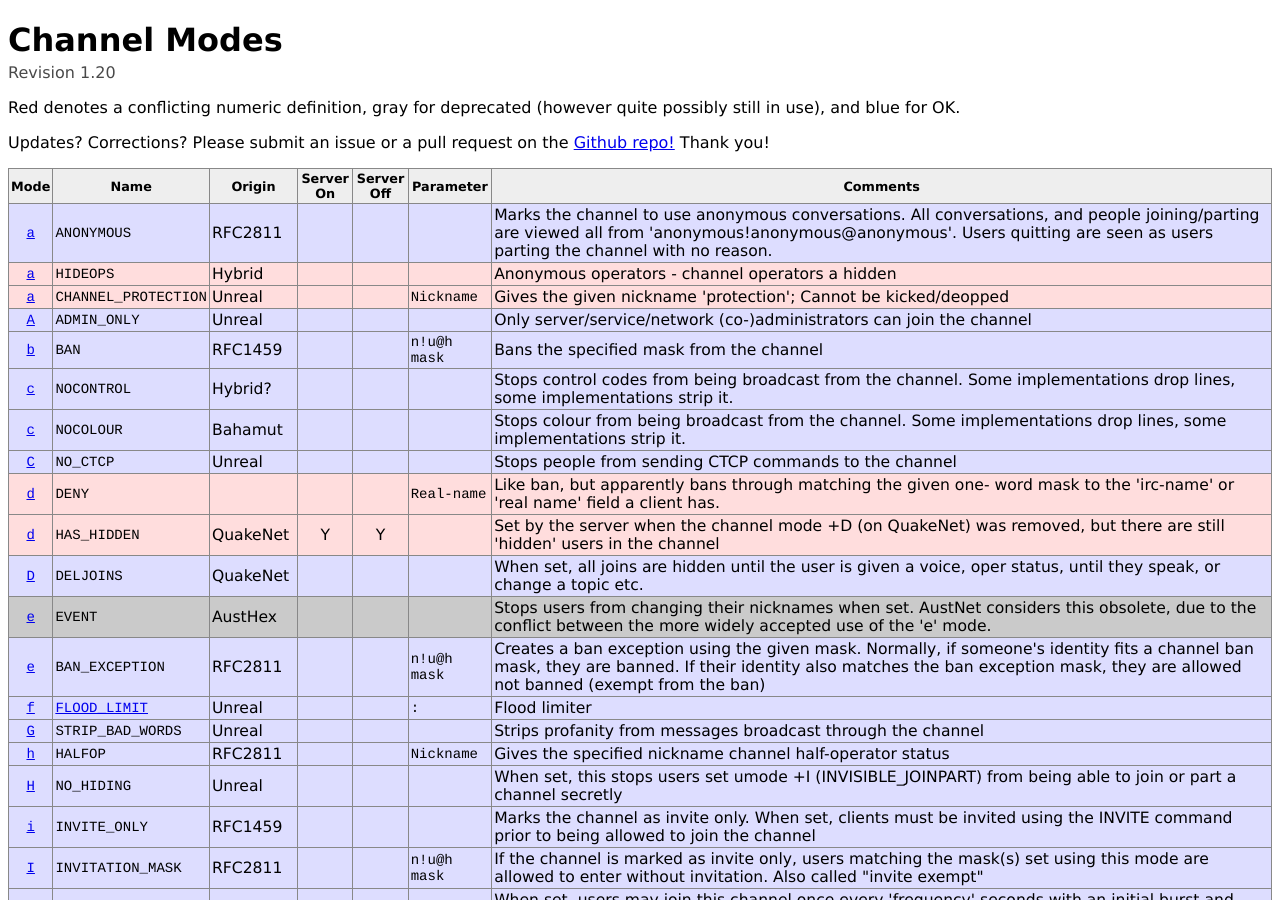
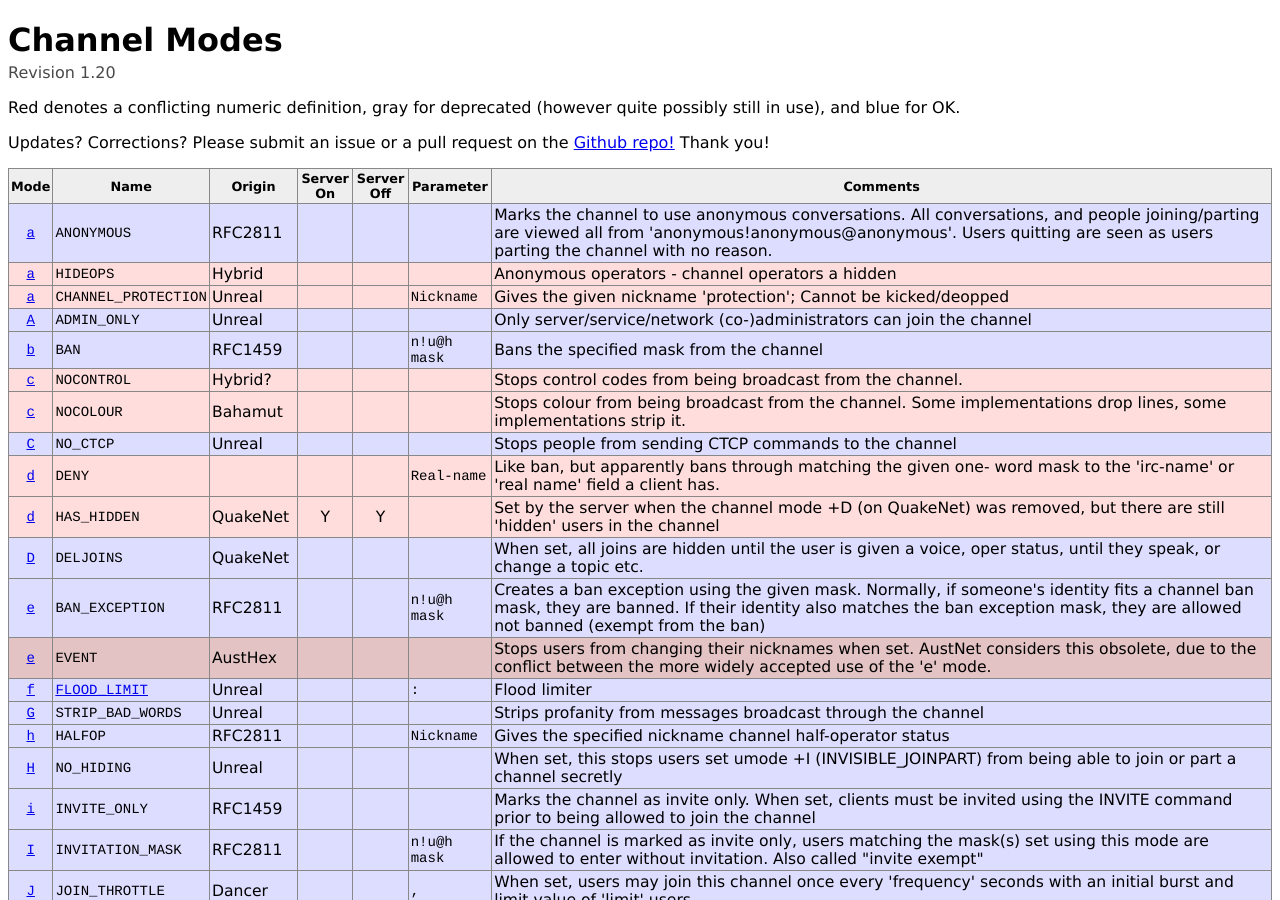
Before and after one commit to ircdocs/irc-defs, a Jekyll site: the page built from defs/chanmodes.html, in a window 1280 px wide and 900 px high. Built offline with Jekyll 4.4.1, drawn with Linux system fonts in a browser that asks for light colours; some of the changed lines change nothing that is shown.

Commit message:
chanmodes: Clean up a bit

```diff
--- a/_data/chanmodes.yaml
+++ b/_data/chanmodes.yaml
@@ -136,7 +136,8 @@ values:
         origin: Hybrid?
         comment: >
             Stops control codes from being broadcast from the channel.
-            Some implementations drop lines, some implementations strip it.
+
+        conflict: true
 
     -
         char: c
@@ -145,6 +146,8 @@ values:
         comment: >
             Stops colour from being broadcast from the channel. Some
             implementations drop lines, some implementations strip it.
+
+        conflict: true
 
     -
         char: C
@@ -184,16 +187,6 @@ values:
 
     -
         char: e
-        name: EVENT
-        origin: AustHex
-        obsolete: true
-        comment: >
-            Stops users from changing their nicknames when set. AustNet
-            considers this obsolete, due to the conflict between the more
-            widely accepted use of the 'e' mode.
-
-    -
-        char: e
         name: BAN_EXCEPTION
         origin: RFC2811
         parameter: n!u@h mask
@@ -202,6 +195,18 @@ values:
             someone's identity fits a channel ban mask, they are banned. If
             their identity also matches the ban exception mask, they are
             allowed not banned (exempt from the ban)
+
+    -
+        char: e
+        name: EVENT
+        origin: AustHex
+        comment: >
+            Stops users from changing their nicknames when set. AustNet
+            considers this obsolete, due to the conflict between the more
+            widely accepted use of the 'e' mode.
+
+        obsolete: true
+        conflict: true
 
     -
         char: f
@@ -477,7 +482,6 @@ values:
         origin: Hybrid?
         comment: Channel only allows registered nicknames to join
         conflict: true
-
         seealso: MODREG
 
     -
@@ -508,6 +512,7 @@ values:
         name: STRIP
         origin: Unreal
         comment: Strip mIRC colours from text broadcast via the channel
+        conflict: true
 
     -
         char: S
@@ -516,6 +521,8 @@ values:
         comment: >
             Only allows clients connected via secure connections to join
             (eg. SSL)
+
+        conflict: true
 
     -
         char: t
```
